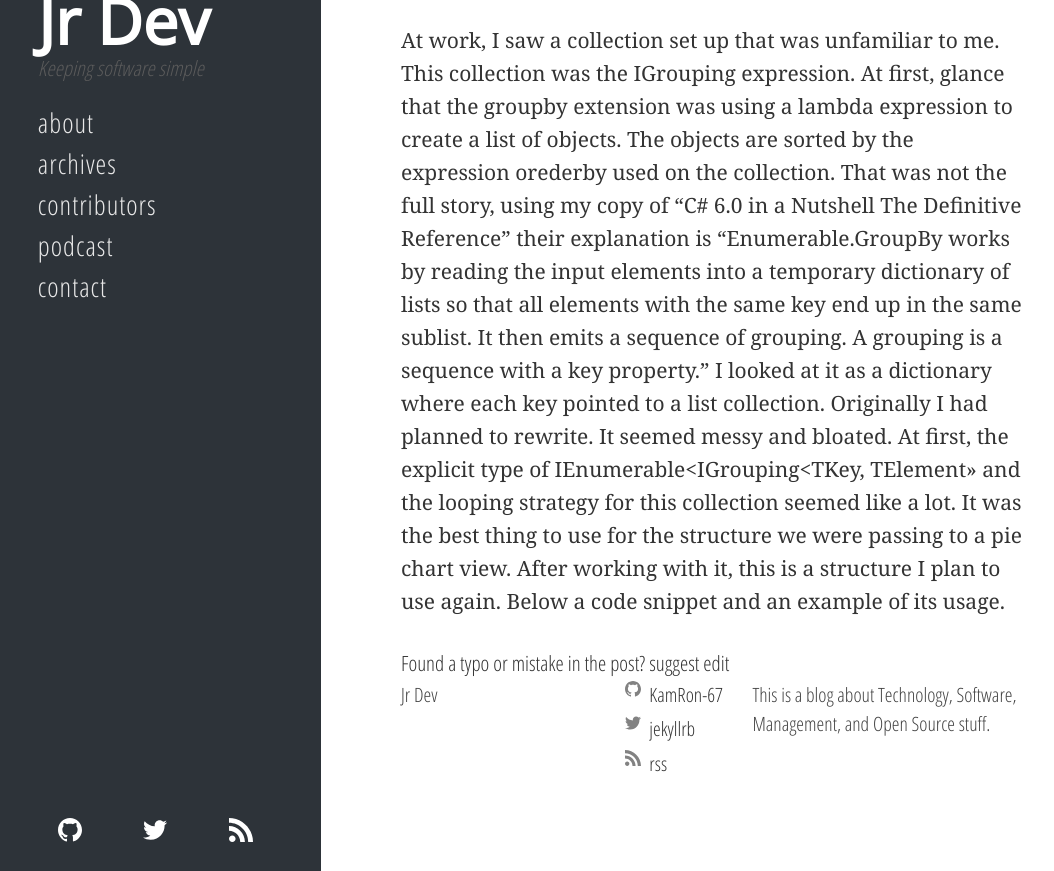
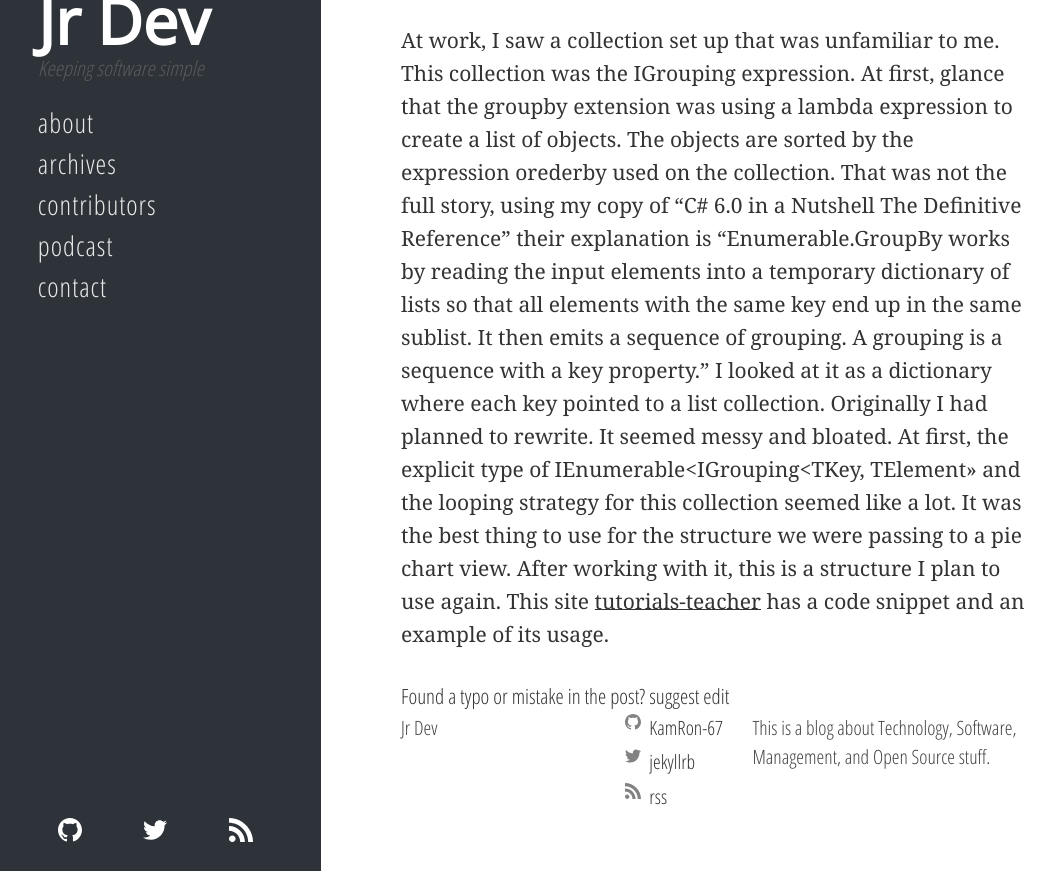
Before and after one commit to ardalis/jrdev.io, a Jekyll site: the page built from _posts/2020-2-2-groupby.md, in a window 1280 px wide and 1076 px high, cut to the strip 205-1076 px from the top of the window. Shown: the whole strip, without its empty margins (5-1059 px from the left). Built offline with Jekyll 4.4.1, drawn with Linux system fonts in a browser that asks for light colours; cached includes are drawn as plain includes; nearby versions of some CDN libraries; some web fonts are replaced; library files that are not in the unit come from our copies; comment, search, counter and statistics services are not loaded.

Commit message:
Update 2020-2-2-groupby.md
Touch ups

```diff
--- a/_posts/2020-2-2-groupby.md
+++ b/_posts/2020-2-2-groupby.md
@@ -4,4 +4,6 @@ tags: [Visual Studio, C#]
 ---
   At work, I saw a collection set up that was unfamiliar to me. This collection was the IGrouping expression. At first, glance that the groupby extension was using a lambda expression to create a list of objects. The objects are sorted by the expression orederby used on the collection.
   That was not the full story, using my copy of "C# 6.0 in a Nutshell The Definitive Reference" their explanation is "Enumerable.GroupBy works by reading the input elements into a temporary dictionary of lists so that all elements with the same key end up in the same sublist. It then emits a sequence of grouping. A grouping is a sequence with a key property." I looked at it as a dictionary where each key pointed to a list collection. Originally I had planned to rewrite. It seemed messy and bloated. At first, the explicit type of IEnumerable<IGrouping<TKey, TElement>> and the looping strategy for this collection seemed like a lot. It was the best thing to use for the structure we were passing to a pie chart view.
-  After working with it, this is a structure I plan to use again.  Below a code snippet and an example of its usage.
+  After working with it, this is a structure I plan to use again. This site [tutorials-teacher] has a code snippet and an example of its usage.
+
+  [tutorials-teacher]: https://www.tutorialsteacher.com/linq/linq-grouping-operator-groupby-tolookup
```
